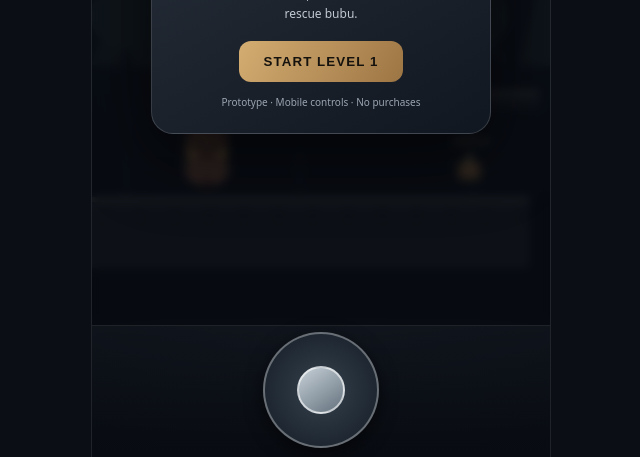
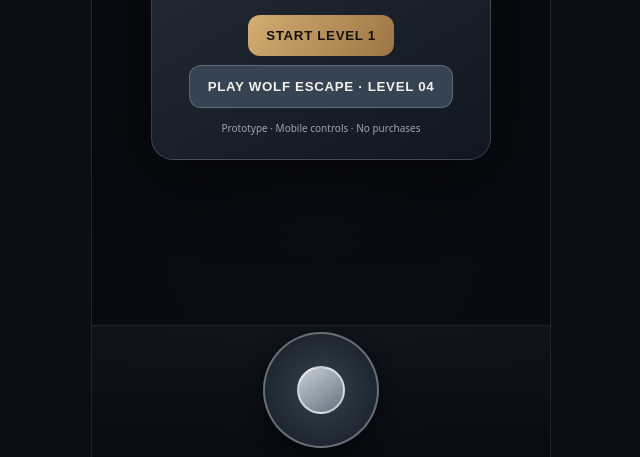
Before and after one commit to lovermansky2012/bubu-dudu-defense, a plain HTML site: page rescue-mission/index.html in a window 1280 px wide. Shown: the part 343-800 px from the top of the page, without its empty margins (319-959 px from the left). Drawn offline with Linux system fonts and the light colour scheme.

Commit message:
Add level 4 wolf escape mission and sound effects

```diff
--- a/rescue-mission/index.html
+++ b/rescue-mission/index.html
@@ -17,27 +17,27 @@ canvas{width:100%;height:100%;display:block}
 #overlay{position:absolute;inset:0;display:flex;align-items:center;justify-content:center;background:#080b11c9;backdrop-filter:blur(5px);padding:24px}
 .panel{width:min(340px,100%);padding:24px 20px;border:1px solid #ffffff28;border-radius:22px;background:linear-gradient(150deg,#252d38,#111720);text-align:center;box-shadow:0 20px 70px #000a}
 .panel h1{font-size:22px;line-height:1.15;margin:0 0 10px}.panel p{font-size:12px;line-height:1.6;color:#c1c8d1;margin:0 0 18px}
-.primary{border:0;border-radius:12px;padding:13px 25px;background:linear-gradient(120deg,#d4ad72,#9c7544);color:#15120e;font-weight:900;letter-spacing:.08em}
+.primary,.secondary{border:0;border-radius:12px;padding:13px 18px;font-weight:900;letter-spacing:.05em}.primary{background:linear-gradient(120deg,#d4ad72,#9c7544);color:#15120e}.secondary{margin-top:9px;background:#354352;color:#f4f0e8;border:1px solid #ffffff35}
 .note{font-size:10px;color:#9aa5b2;margin-top:13px}
 @media(min-width:700px){#app{max-width:460px;margin:auto;border-left:1px solid #ffffff18;border-right:1px solid #ffffff18}}
 </style></head>
 <body><div id="app">
 <header><div class="brand">BUBU & DUDU <small>RESCUE MISSION · TEST BUILD</small></div><div id="hud"><span>LEVEL <b>01 / 10</b></span><span>❤ <b id="lives">3</b></span><button id="audio">♫ SOUND ON</button></div></header>
 <main id="stage"><canvas id="game"></canvas><div id="hint">Find the switch. Open the way to bubu.</div>
-<div id="overlay"><div class="panel"><h1>Rescue Mission</h1><p>dudu has reached the abandoned forest station. Find the hidden switch, avoid the broken floor and rescue bubu.</p><button class="primary" id="start">START LEVEL 1</button><div class="note">Prototype · Mobile controls · No purchases</div></div></div></main>
+<div id="overlay"><div class="panel"><h1>Rescue Mission</h1><p>dudu has reached the abandoned forest station. Find the hidden switch, avoid the broken floor and rescue bubu.</p><button class="primary" id="start">START LEVEL 1</button><br><button class="secondary" id="wolfStart">PLAY WOLF ESCAPE · LEVEL 04</button><div class="note">Prototype · Mobile controls · No purchases</div></div></div></main>
 <section id="controls"><div id="stick" role="button" aria-label="Move: drag left or right; jump: push joystick upward"><div id="knob"></div></div></section>
 </div>
 <script>
 (()=> {
 const canvas=document.getElementById('game'),ctx=canvas.getContext('2d'),stage=document.getElementById('stage');
-let W=0,H=0,scale=1,started=false,won=false,dead=false,lives=3,cam=0,frame=0;
+let W=0,H=0,scale=1,started=false,won=false,dead=false,lives=3,cam=0,frame=0,wolfMission=false,caught=false,caughtAt=0,lastStepAt=0,lastGrowlAt=0;
 const keys={left:false,right:false};let jumpQueued=false,jumpQueuedAt=0,lastGroundedAt=0;
 function queueJump(){jumpQueued=true;jumpQueuedAt=performance.now()}
-let audioCtx=null,audioOn=false,audioTimer=null;
+let audioCtx=null,audioOn=false,audioTimer=null;\nfunction tone(freq,dur,vol=.08,type='sine',endFreq=freq){if(!audioOn||!audioCtx)return;const o=audioCtx.createOscillator(),g=audioCtx.createGain(),t=audioCtx.currentTime;o.type=type;o.frequency.setValueAtTime(freq,t);o.frequency.exponentialRampToValueAtTime(Math.max(1,endFreq),t+dur);g.gain.setValueAtTime(.0001,t);g.gain.exponentialRampToValueAtTime(vol,t+.015);g.gain.exponentialRampToValueAtTime(.0001,t+dur);o.connect(g);g.connect(audioCtx.destination);o.start(t);o.stop(t+dur+.03)}\nfunction footstep(){tone(72,.075,.055,'triangle',48)}\nfunction jumpSound(){tone(220,.16,.07,'sine',420)}\nfunction landSound(){tone(95,.10,.08,'triangle',55)}\nfunction wolfGrowl(){tone(95,.48,.10,'sawtooth',42)}\nfunction caughtSound(){tone(180,.65,.12,'sawtooth',38);setTimeout(()=>tone(65,.5,.10,'triangle',28),180)}
 function startMusic(){if(audioOn)return;const AC=window.AudioContext||window.webkitAudioContext;if(!AC)return;audioCtx=new AC();audioCtx.resume();audioOn=true;document.getElementById('audio').textContent='♫ SOUND ON';const master=audioCtx.createGain();master.gain.value=.30;master.connect(audioCtx.destination);const low=audioCtx.createBiquadFilter();low.type='lowpass';low.frequency.value=850;low.connect(master);function note(freq,dur,when,vol){const o=audioCtx.createOscillator(),g=audioCtx.createGain();o.type='triangle';o.frequency.setValueAtTime(freq,when);g.gain.setValueAtTime(.0001,when);g.gain.linearRampToValueAtTime(vol,when+.8);g.gain.exponentialRampToValueAtTime(.0001,when+dur);o.connect(g);g.connect(low);o.start(when);o.stop(when+dur+.1)}const seq=[110,164.81,130.81,196,98,146.83,123.47,185];let n=0;function phrase(){if(!audioOn)return;let t=audioCtx.currentTime;note(seq[n%8],5,t,.25);note(seq[(n+2)%8]*2,3,t+1.4,.075);note(seq[(n+4)%8]*1.5,4,t+2.8,.06);n++;audioTimer=setTimeout(phrase,5200)}phrase()}
 document.getElementById('audio').onclick=()=>{if(!audioOn){startMusic()}else{audioOn=false;clearTimeout(audioTimer);if(audioCtx)audioCtx.suspend();document.getElementById('audio').textContent='♫ SOUND OFF'}};
 const world={width:1900,ground:0,platforms:[{x:0,y:0,w:430,h:70},{x:520,y:0,w:360,h:70},{x:1000,y:0,w:900,h:70},{x:310,y:-105,w:130,h:18},{x:650,y:-145,w:150,h:18},{x:1120,y:-105,w:180,h:18}],switch:{x:360,y:-35,on:false},door:{x:1510,y:-145,open:false},bubu:{x:1760,y:-74,rescued:false}};
-const player={x:90,y:-76,vx:0,vy:0,w:42,h:58,grounded:false,face:1};
+const player={x:90,y:-76,vx:0,vy:0,w:42,h:58,grounded:false,face:1};\nconst wolves=[{x:540,vx:0,speed:1.75},{x:960,vx:0,speed:2.05},{x:1370,vx:0,speed:2.35}];
 function resize(){const r=stage.getBoundingClientRect();W=r.width;H=r.height;const d=Math.min(devicePixelRatio||1,2);canvas.width=Math.floor(W*d);canvas.height=Math.floor(H*d);ctx.setTransform(d,0,0,d,0,0);scale=1}
 new ResizeObserver(resize).observe(stage);resize();
 function down(k,v){keys[k]=v}
@@ -45,7 +45,7 @@ document.querySelectorAll('[data-key]').forEach(b=>{let k=b.dataset.key;b.addEve
 const stick=document.getElementById('stick'),knob=document.getElementById('knob');let stickPointer=null;function moveStick(e){const r=stick.getBoundingClientRect(),cx=r.left+r.width/2,cy=r.top+r.height/2;let dx=e.clientX-cx,dy=e.clientY-cy;const max=34,len=Math.hypot(dx,dy)||1;if(len>max){dx=dx/len*max;dy=dy/len*max}knob.style.transform='translate('+dx+'px,'+dy+'px)';keys.left=dx<-10;keys.right=dx>10;if(dy<-15)queueJump()}stick.addEventListener('pointerdown',e=>{e.preventDefault();stickPointer=e.pointerId;stick.setPointerCapture(e.pointerId);moveStick(e)});stick.addEventListener('pointermove',e=>{if(e.pointerId===stickPointer)moveStick(e)});function releaseStick(e){if(e.pointerId!==stickPointer)return;stickPointer=null;keys.left=false;keys.right=false;knob.style.transform='translate(0,0)'}stick.addEventListener('pointerup',releaseStick);stick.addEventListener('pointercancel',releaseStick);
 addEventListener('keydown',e=>{if(['ArrowLeft','a','ArrowRight','d',' ','ArrowUp','w'].includes(e.key))e.preventDefault();if(e.key==='ArrowLeft'||e.key==='a')down('left',true);if(e.key==='ArrowRight'||e.key==='d')down('right',true);if((e.key===' '||e.key==='ArrowUp'||e.key==='w')&&!keys._jumpHeld){queueJump();keys._jumpHeld=true}});
 addEventListener('keyup',e=>{if(e.key==='ArrowLeft'||e.key==='a')down('left',false);if(e.key==='ArrowRight'||e.key==='d')down('right',false);if(e.key===' '||e.key==='ArrowUp'||e.key==='w')keys._jumpHeld=false});
-document.getElementById('start').onclick=()=>{startMusic();started=true;document.getElementById('overlay').style.display='none'};
+document.getElementById('start').onclick=()=>{wolfMission=false;startMusic();started=true;document.getElementById('hud').querySelector('span').innerHTML='LEVEL <b>01 / 10</b>';document.getElementById('hint').textContent='Find the switch. Open the way to bubu.';document.getElementById('overlay').style.display='none'};\ndocument.getElementById('wolfStart').onclick=()=>{wolfMission=true;startMusic();reset();world.switch.on=true;world.door.open=true;started=true;document.getElementById('hud').querySelector('span').innerHTML='LEVEL <b>04 / 10 · WOLF ESCAPE</b>';document.getElementById('hint').textContent='RUN! The wild wolves are chasing dudu. Reach bubu!';document.getElementById('overlay').style.display='none'};
 function rounded(x,y,w,h,r,c){ctx.fillStyle=c;ctx.beginPath();ctx.roundRect(x,y,w,h,r);ctx.fill()}
 function drawBear(x,y,white=false){ctx.save();ctx.translate(x,y);const fur=white?'#f0eee9':'#a96f50',dark=white?'#593329':'#4b261f',cheek=white?'#ef9eaa':'#f1c35d';
 ctx.fillStyle=dark;ctx.beginPath();ctx.arc(11,10,11,0,7);ctx.arc(35,10,11,0,7);ctx.fill();
@@ -55,7 +55,7 @@ ctx.strokeStyle=dark;ctx.lineWidth=2.5;ctx.lineCap='round';ctx.beginPath();ctx.m
 ctx.fillStyle=cheek;ctx.beginPath();ctx.arc(8,34,5,0,7);ctx.arc(38,34,5,0,7);ctx.fill();
 if(white){ctx.fillStyle=dark;ctx.beginPath();ctx.roundRect(7,43,32,5,3);ctx.fill()}else{ctx.fillStyle=dark;ctx.beginPath();ctx.arc(23,63,5,0,7);ctx.fill()}
 ctx.restore()}
-function draw(){if(!W||!H)return;ctx.clearRect(0,0,W,H);const groundY=H*.79,unit=Math.min(W/390,H/600),viewW=W/unit;cam=Math.max(0,Math.min(world.width-viewW,player.x- viewW*.34));
+function drawWolf(x,gy){ctx.save();ctx.translate(x,gy-58);ctx.fillStyle='#353b42';ctx.beginPath();ctx.ellipse(23,36,27,17,-.08,0,Math.PI*2);ctx.fill();ctx.beginPath();ctx.moveTo(4,28);ctx.lineTo(-1,7);ctx.lineTo(15,19);ctx.moveTo(30,19);ctx.lineTo(47,4);ctx.lineTo(44,29);ctx.fill();ctx.fillStyle='#59616a';ctx.beginPath();ctx.ellipse(48,29,15,11,0,0,Math.PI*2);ctx.fill();ctx.fillStyle='#d9b26e';ctx.beginPath();ctx.arc(52,26,2.3,0,Math.PI*2);ctx.fill();ctx.fillStyle='#20252b';ctx.fillRect(8,47,7,12);ctx.fillRect(31,47,7,12);ctx.restore()}\nfunction draw(){if(!W||!H)return;ctx.clearRect(0,0,W,H);const groundY=H*.79,unit=Math.min(W/390,H/600),viewW=W/unit;cam=Math.max(0,Math.min(world.width-viewW,player.x- viewW*.34));
 ctx.save();ctx.scale(unit,unit);ctx.translate(-cam,0);const gy=groundY/unit;
 let bg=ctx.createLinearGradient(0,0,0,gy);bg.addColorStop(0,'#1a2631');bg.addColorStop(1,'#0a1018');ctx.fillStyle=bg;ctx.fillRect(cam,0,viewW,gy+100);
 for(let i=0;i<22;i++){let x=i*105;ctx.fillStyle=i%2?'#202d35':'#26343a';ctx.beginPath();ctx.moveTo(x,gy-130-(i%4)*30);ctx.lineTo(x+35,gy-240-(i%3)*30);ctx.lineTo(x+95,gy-125);ctx.fill()}
@@ -65,20 +65,20 @@ world.platforms.forEach(p=>{let y=gy+p.y;ctx.fillStyle='#252d31';ctx.fillRect(p.
 if(!world.switch.on){rounded(world.switch.x,gy+world.switch.y,22,18,5,'#b9874b');ctx.fillStyle='#f8d28d';ctx.fillRect(world.switch.x+9,gy+world.switch.y-7,4,12)}
 if(!world.door.open){ctx.fillStyle='#4b3b31';ctx.fillRect(world.door.x,gy-145,38,145);ctx.fillStyle='#c79a5b';ctx.fillRect(world.door.x+6,gy-137,4,130)}
 if(!world.bubu.rescued){drawBear(world.bubu.x,gy-105,true);ctx.fillStyle='#e9d7bc';ctx.font='12px system-ui';ctx.fillText('bubu',world.bubu.x-3,gy-116)}
-drawBear(player.x,gy+player.y,false);
+if(wolfMission)wolves.forEach(w=>drawWolf(w.x,gy));\ndrawBear(player.x,gy+player.y,false);
 ctx.fillStyle='#d3b17b';ctx.font='10px system-ui';ctx.fillText('SWITCH',world.switch.x-6,gy+world.switch.y-16);
 ctx.restore();
 if(started&&!won&&!dead)update(unit,groundY/unit);
-if(won||dead){document.getElementById('overlay').style.display='flex';document.querySelector('.panel h1').textContent=won?'bubu rescued!':'Try again';document.querySelector('.panel p').textContent=won?'You completed the first test stage.':'dudu fell into the darkness. Try the stage again.';document.getElementById('start').textContent=won?'PLAY AGAIN':'RETRY';document.getElementById('start').onclick=()=>{reset();started=true;document.getElementById('overlay').style.display='none'};won=false;dead=false}
+if(won||dead){document.getElementById('overlay').style.display='flex';document.querySelector('.panel h1').textContent=won?'bubu rescued!':(wolfMission?'The wolves caught dudu!':'Try again');document.querySelector('.panel p').textContent=won?'You completed the rescue mission.':(wolfMission?'The pack caught up. Take a breath and try the escape again.':'dudu fell into the darkness. Try the stage again.');document.getElementById('start').textContent=won?'PLAY AGAIN':'RETRY';document.getElementById('start').onclick=()=>{reset();if(wolfMission){world.switch.on=true;world.door.open=true;document.getElementById('hint').textContent='RUN! The wild wolves are chasing dudu. Reach bubu!'}started=true;document.getElementById('overlay').style.display='none'};won=false;dead=false}
 requestAnimationFrame(draw)}
-function update(unit,gy){frame++;const now=performance.now();let oldY=player.y;if(player.grounded)lastGroundedAt=now;const jumpPressed=jumpQueued&&now-jumpQueuedAt<180;if(jumpQueued&&!jumpPressed)jumpQueued=false;const input=(keys.right?1:0)-(keys.left?1:0);const accel=player.grounded?.72:.42;if(input){player.vx=Math.max(-3.7,Math.min(3.7,player.vx+input*accel));player.face=Math.sign(input)}else{player.vx*=player.grounded?.72:.94;if(Math.abs(player.vx)<.08)player.vx=0}if(jumpPressed&&(player.grounded||now-lastGroundedAt<130)){player.vy=-9.6;player.grounded=false;jumpQueued=false;lastGroundedAt=0}player.vy=Math.min(11,player.vy+.43);player.x+=player.vx;player.y+=player.vy;player.x=Math.max(0,Math.min(world.width-player.w,player.x));player.grounded=false;
+function update(unit,gy){frame++;const now=performance.now();if(caught){if(now-caughtAt>1350)dead=true;return}let oldY=player.y;if(player.grounded)lastGroundedAt=now;const jumpPressed=jumpQueued&&now-jumpQueuedAt<180;if(jumpQueued&&!jumpPressed)jumpQueued=false;const input=(keys.right?1:0)-(keys.left?1:0);const accel=player.grounded?.72:.42;if(input){player.vx=Math.max(-3.7,Math.min(3.7,player.vx+input*accel));player.face=Math.sign(input)}else{player.vx*=player.grounded?.72:.94;if(Math.abs(player.vx)<.08)player.vx=0}if(jumpPressed&&(player.grounded||now-lastGroundedAt<130)){player.vy=-9.6;player.grounded=false;jumpQueued=false;lastGroundedAt=0;jumpSound()}player.vy=Math.min(11,player.vy+.43);player.x+=player.vx;player.y+=player.vy;player.x=Math.max(0,Math.min(world.width-player.w,player.x));player.grounded=false;
 const feet=player.y+player.h;for(const p of world.platforms){let top=p.y;if(player.x+player.w>p.x&&player.x<p.x+p.w&&oldY+player.h<=top+5&&feet>=top&&player.vy>=0){player.y=top-player.h;player.vy=0;player.grounded=true}}
-if(player.y>190){lives--;document.getElementById('lives').textContent=lives;if(lives<=0)dead=true;else resetPlayer()}
+if(player.y>190){lives--;document.getElementById('lives').textContent=lives;if(lives<=0)dead=true;else resetPlayer()}\nif(player.grounded&&Math.abs(player.vx)>.55&&now-lastStepAt>285){footstep();lastStepAt=now}\nif(wolfMission){for(const w of wolves){const dx=player.x-w.x;if(Math.abs(dx)<560){w.vx=Math.sign(dx)*w.speed;if(Math.abs(dx)<42&&Math.abs(player.y+player.h)<28){caught=true;caughtAt=now;player.vx=0;player.vy=0;caughtSound();break}}else{w.vx*=.92}w.x+=w.vx;if(w.x<20)w.x=20;if(w.x>world.width-50)w.x=world.width-50}if(now-lastGrowlAt>5200){wolfGrowl();lastGrowlAt=now}}
 if(Math.abs(player.x-world.switch.x)<35&&!world.switch.on&&player.grounded&&Math.abs((player.y+player.h)-world.switch.y)<40){world.switch.on=true;world.door.open=true;document.getElementById('hint').textContent='The old gate is open. Reach bubu!'}
 if(world.door.open&&player.x>world.bubu.x-55&&player.x<world.bubu.x+55){world.bubu.rescued=true;won=true}
 }
-function resetPlayer(){player.x=90;player.y=-76;player.vx=0;player.vy=0}
-function reset(){lives=3;document.getElementById('lives').textContent=lives;world.switch.on=false;world.door.open=false;world.bubu.rescued=false;document.getElementById('hint').textContent='Find the switch. Open the way to bubu.';resetPlayer()}
+function resetPlayer(){player.x=90;player.y=-76;player.vx=0;player.vy=0;player.grounded=false;wolves[0].x=540;wolves[1].x=960;wolves[2].x=1370;wolves.forEach(w=>w.vx=0);caught=false;}
+function reset(){lives=3;document.getElementById('lives').textContent=lives;world.switch.on=wolfMission;world.door.open=wolfMission;world.bubu.rescued=false;caught=false;lastGrowlAt=performance.now();document.getElementById('hint').textContent=wolfMission?'RUN! The wild wolves are chasing dudu. Reach bubu!':'Find the switch. Open the way to bubu.';resetPlayer()}
 requestAnimationFrame(draw);
 })();
 </script></body></html>
```
